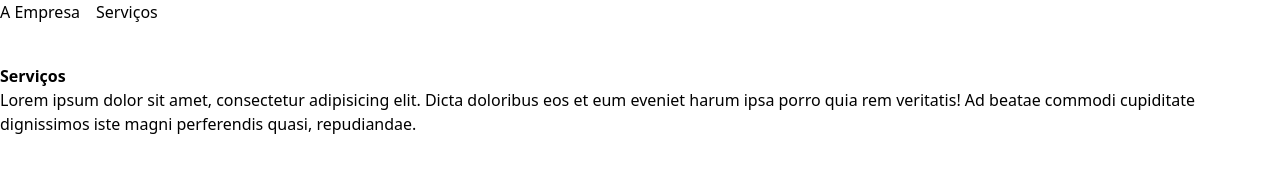
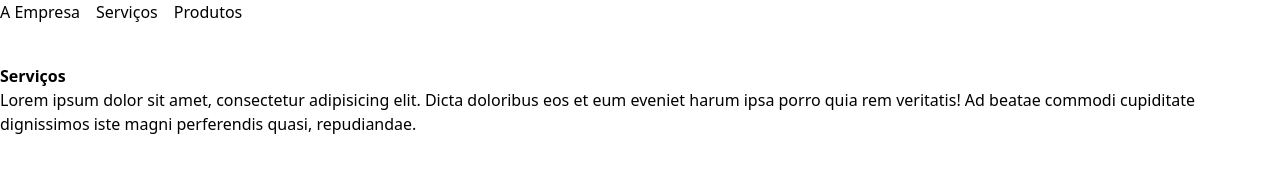
Before and after one commit to willmarcel/nuxt-dev, a Nuxt app: page /paginas-rotas/servicos in a window 1280 px wide. Shown: the top 186 px of the page. Built offline with nearby package versions, Linux system fonts and the light colour scheme.

Commit message:
paginas e rotas aula 02

```diff
--- a/pages/paginas-rotas/a-empresa.vue
+++ b/pages/paginas-rotas/a-empresa/index.vue
@@ -5,6 +5,7 @@
       <div class="container mx-auto flex space-x-4 h-100 items-center mb-10">
         <NuxtLink to="/paginas-rotas/a-empresa">A Empresa</NuxtLink>
         <NuxtLink to="/paginas-rotas/servicos">Serviços</NuxtLink>
+        <NuxtLink to="/paginas-rotas/produtos">Produtos</NuxtLink>
       </div>
     </div>
 
--- a/pages/paginas-rotas/servicos.vue
+++ b/pages/paginas-rotas/produtos/index.vue
@@ -5,12 +5,13 @@
       <div class="container mx-auto flex space-x-4 h-100 items-center mb-10">
         <NuxtLink to="/paginas-rotas/a-empresa">A Empresa</NuxtLink>
         <NuxtLink to="/paginas-rotas/servicos">Serviços</NuxtLink>
+        <NuxtLink to="/paginas-rotas/produtos">Produtos</NuxtLink>
       </div>
     </div>
 
     <div>
       <div class="container mx-auto">
-        <h1 class="tetx-lg font-bold">Serviços</h1>
+        <h1 class="tetx-lg font-bold">Produtos</h1>
         <p>Lorem ipsum dolor sit amet, consectetur adipisicing elit. Dicta doloribus eos et eum eveniet harum ipsa porro quia rem veritatis! Ad beatae commodi cupiditate dignissimos iste magni perferendis quasi, repudiandae.</p>
       </div>
     </div>
--- /dev/null
+++ b/pages/paginas-rotas/servicos/index.vue
@@ -0,0 +1,34 @@
+<template>
+  <div>
+
+    <div class="gb-gray-100">
+      <div class="container mx-auto flex space-x-4 h-100 items-center mb-10">
+        <NuxtLink to="/paginas-rotas/a-empresa">A Empresa</NuxtLink>
+        <NuxtLink to="/paginas-rotas/servicos">Serviços</NuxtLink>
+        <NuxtLink to="/paginas-rotas/produtos">Produtos</NuxtLink>
+      </div>
+    </div>
+
+    <div>
+      <div class="container mx-auto">
+        <h1 class="tetx-lg font-bold">Serviços</h1>
+        <p>Lorem ipsum dolor sit amet, consectetur adipisicing elit. Dicta doloribus eos et eum eveniet harum ipsa porro quia rem veritatis! Ad beatae commodi cupiditate dignissimos iste magni perferendis quasi, repudiandae.</p>
+      </div>
+    </div>
+
+  </div>
+</template>
+
+<script>
+    export default {
+        name: '',
+
+        data() {
+            return{
+
+            };
+        },
+
+        methods: {}
+    }
+</script>
```
